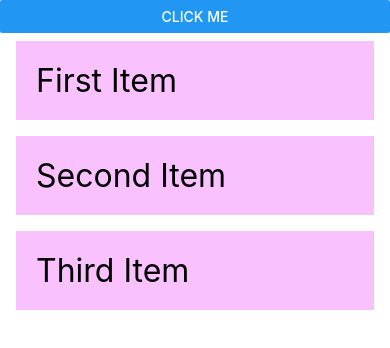
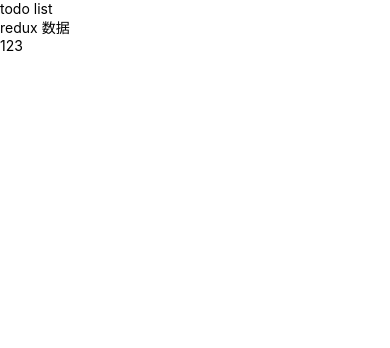
Before and after one commit to 1196778674/reactNativeTest, a React Native app: screen / in a window 390 px wide. Shown: the top 348 px of the page. Built offline with nearby package versions, Linux system fonts and the light colour scheme.

Commit message:
引入redux

```diff
--- /dev/null
+++ b/app.js
@@ -0,0 +1,14 @@
+import { Provider } from 'react-redux'
+import React, { Component } from 'react'
+import Index from './index'
+import store from './app/store'
+
+export default class App extends Component {
+    render() {
+        return (
+            <Provider store={store}>
+                <Index/>
+            </Provider>
+        )
+    }
+}
--- a/app/App.js
+++ b/app/App.js
@@ -1,91 +1,34 @@
-/**
- * Sample React Native App
- * https://github.com/facebook/react-native
- *
- * @format
- * @flow strict-local
- */
+import React, {Component} from 'react'
+import { SafeAreaView, StyleSheet, Text, View } from 'react-native'
+import { connect } from 'react-redux'
+import { add } from '../app/action'
 
-import React from 'react';
-
-import {
-  SafeAreaView,
-  StyleSheet,
-  ScrollView,
-  View,
-  Text,
-  Button,
-  Alert,
-  FlatList,
-  StatusBar
-} from 'react-native';
-
-const lists = [
-  {
-    id: 'bd7acbea-c1b1-46c2-aed5-3ad53abb28ba',
-    title: 'First Item',
-  },
-  {
-    id: '3ac68afc-c605-48d3-a4f8-fbd91aa97f63',
-    title: 'Second Item',
-  },
-  {
-    id: '58694a0f-3da1-471f-bd96-145571e29d72',
-    title: 'Third Item',
-  },
-];
-
-const App = () => {
-  const PressButton = (t) => {
-    Alert.alert(t)
-  }
-  const Item = ({ title }) => {
+class App extends Component {
+  render() {
     return (
-      <View style={style.item}>
-        <Text style={style.title}>{ title }</Text>
+      <SafeAreaView>
+      <View>
+        <Text>
+          todo list
+        </Text>
       </View>
+      <View>
+        <Text>
+          redux 数据
+        </Text>
+      </View>
+      <View>
+        <Text>
+        123
+        </Text>
+      </View>
+      </SafeAreaView>
     )
   }
-  const renderItem = ({ item }) => {
-    return <Item title={item.title}/>
-  }
-  return (
-    <SafeAreaView style={[style.container]}>
-
-      <Button
-      onPress={()=>{
-        PressButton('123')
-      }}
-      title="click me"
-      />
-
-      <FlatList
-        data={lists}
-        renderItem={renderItem}
-        keyExtractor={item => item.id}
-      />
-
-    </SafeAreaView>
-  )
 }
 
-const style = StyleSheet.create({
-  container: {
-    flex: 1,
-    marginTop: StatusBar.currentHeight || 0,
-  },
-  list: {
-    backgroundColor: 'red',
-  },
-  item: {
-    backgroundColor: '#f9c2ff',
-    padding: 20,
-    marginVertical: 8,
-    marginHorizontal: 16,
-  },
-  title: {
-    fontSize: 32,
-  },
+const styles = StyleSheet.create({
+
 })
 
-export default App;
+export default App
--- /dev/null
+++ b/app/action/actionType.js
@@ -0,0 +1 @@
+export const ADD = 'ADD'
--- /dev/null
+++ b/app/action/index.js
@@ -0,0 +1,9 @@
+import { ADD } from './actionType'
+
+const add = () => ({
+    type: ADD
+})
+
+export {
+    add
+}
--- /dev/null
+++ b/app/reducer/index.js
@@ -0,0 +1,21 @@
+import { combineReducers } from 'redux'
+import { ADD } from '../action/actionType'
+
+const initalState = {
+    count: 0
+}
+
+function reducer (state = initalState, action) {
+    switch (action.type) {
+        case 'ADD':
+            return {...state, count: state.count + 1}
+            break;
+        default:
+            return state
+            break;
+    }
+}
+
+export default combineReducers({
+    reducer
+})
--- /dev/null
+++ b/app/store/index.js
@@ -0,0 +1,13 @@
+import { createStore, applyMiddleware, compose } from 'redux'
+import rootReducer from '../reducer'
+
+const Store = state => {
+    return createStore (
+        rootReducer,
+        state
+    )
+}
+
+const store = Store()
+
+export default store;
--- a/index.js
+++ b/index.js
@@ -1,6 +1,3 @@
-/**
- * @format
- */
 
 import {AppRegistry} from 'react-native';
 
```
Also changed, not shown: package.json (+6 -1 lines), 1 other file (tests, documents, lock files or other folders).
